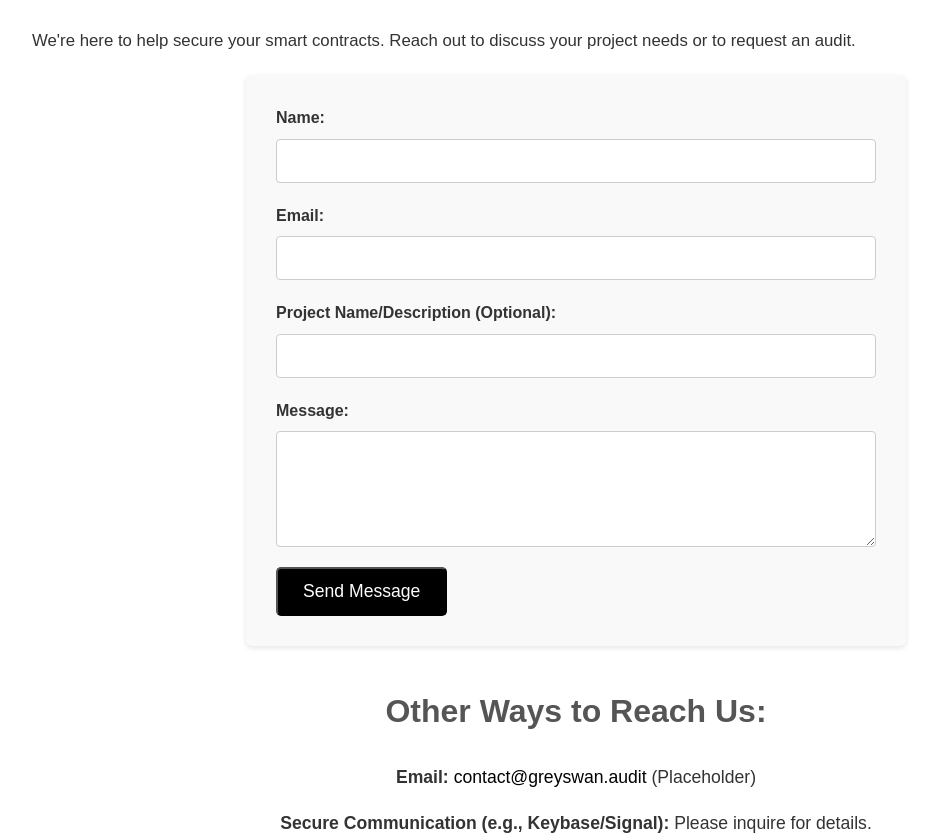
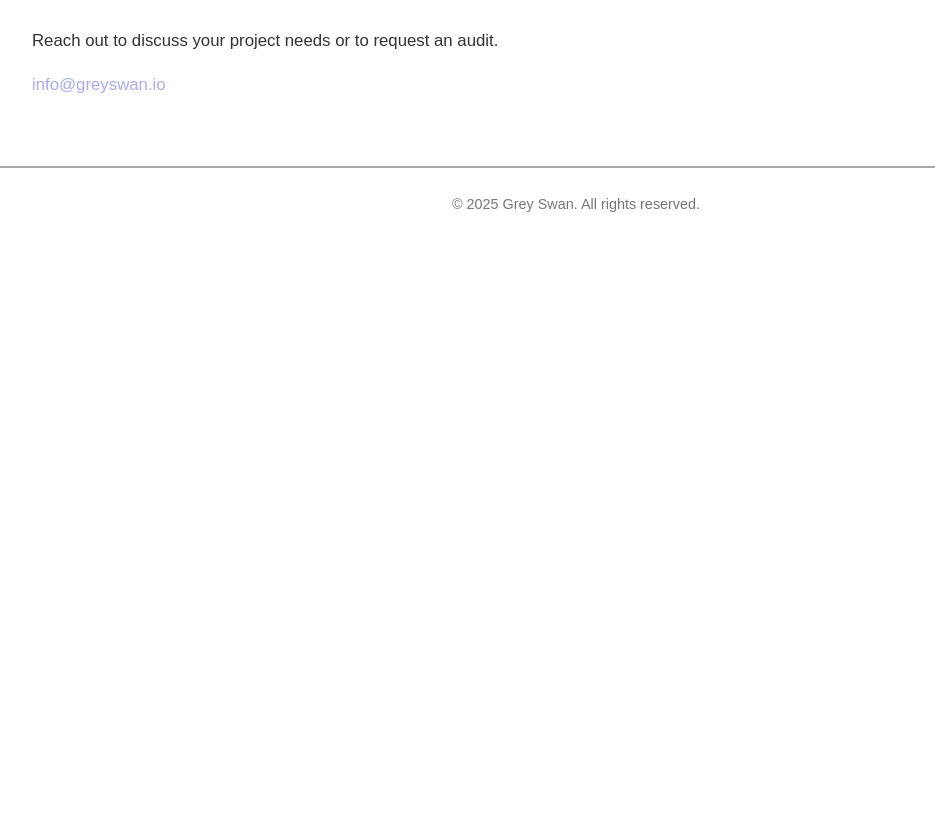
Before and after one commit to GreySwanIO/GreySwanIO.github.io, a plain HTML site: page contact.html in a window 1280 px wide. Shown: the part 260-1100 px from the top of the page, without its empty margins (64-999 px from the left). After the commit the page ends 800 px from the top, so only its background shows below. Drawn offline with Linux system fonts and the light colour scheme.

Commit message:
Contact info

```diff
--- a/contact.html
+++ b/contact.html
@@ -23,32 +23,9 @@
     <section id="main-content">
         <div class="container">
             <h1>Contact Us</h1>
-            <p>We're here to help secure your smart contracts. Reach out to discuss your project needs or to request an audit.</p>
+            <p>Reach out to discuss your project needs or to request an audit.</p>
 
-            <div class="contact-form">
-                <form action="submit_form.php" method="POST"> <!- You'll need a backend script for form submission -->
-                    <label for="name">Name:</label>
-                    <input type="text" id="name" name="name" required>
-
-                    <label for="email">Email:</label>
-                    <input type="email" id="email" name="email" required>
-
-                    <label for="project">Project Name/Description (Optional):</label>
-                    <input type="text" id="project" name="project">
-
-                    <label for="message">Message:</label>
-                    <textarea id="message" name="message" rows="6" required></textarea>
-
-                    <button type="submit" class="cta-button">Send Message</button>
-                </form>
-            </div>
-
-            <div class="contact-details">
-                <h2>Other Ways to Reach Us:</h2>
-                <p><strong>Email:</strong> <a href="mailto:contact@greyswan.audit">contact@greyswan.audit</a> (Placeholder)</p>
-                <p><strong>Secure Communication (e.g., Keybase/Signal):</strong> Please inquire for details.</p>
-                </div>
-        </div>
+	    <p><a href="mailto:info@greyswan.io">info@greyswan.io</a></p>
     </section>
 
     <footer>
```
